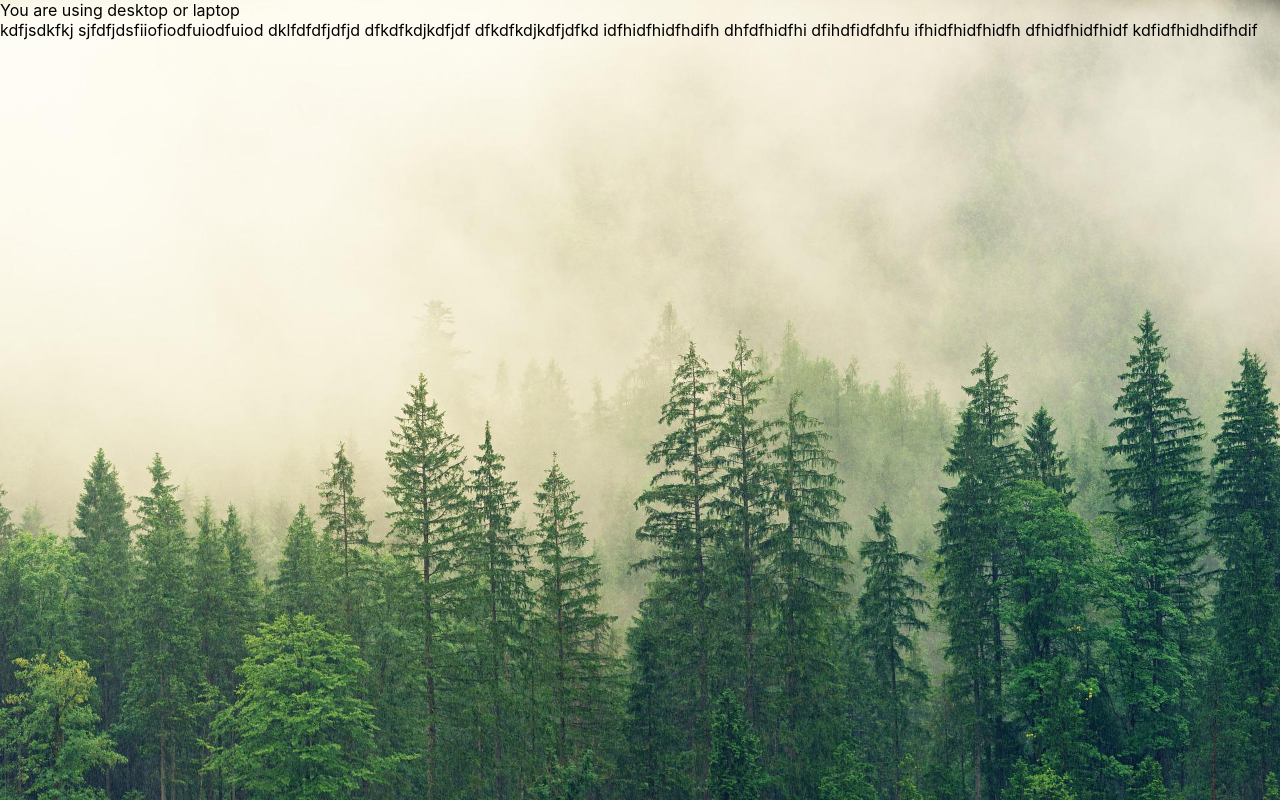
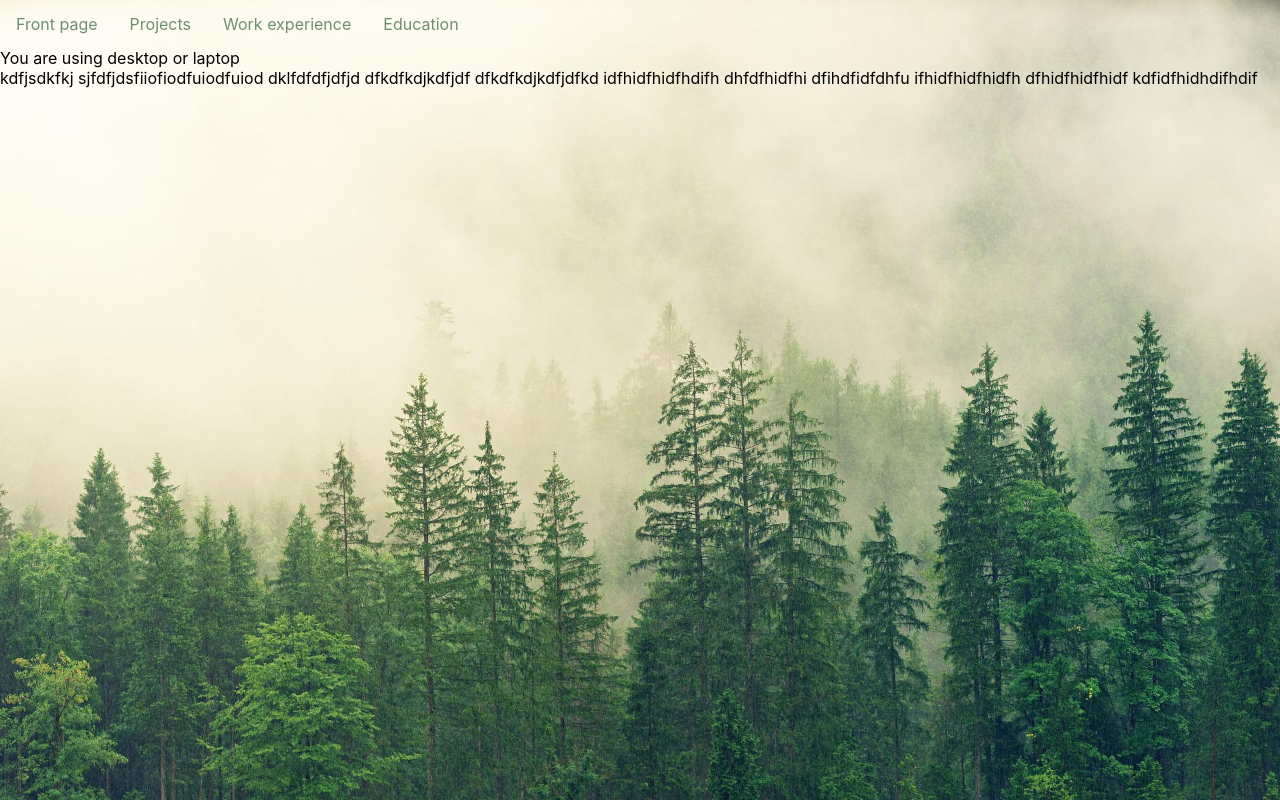
Before and after one commit to heliannika/portfolio, a React (Create React App) app: page / in a window 1280 px wide. Built offline with nearby package versions, Linux system fonts and the light colour scheme.

Commit message:
menu added

```diff
--- a/public/index.html
+++ b/public/index.html
@@ -24,7 +24,7 @@
       work correctly both with client-side routing and a non-root public URL.
       Learn how to configure a non-root public URL by running `npm run build`.
     -->
-    <title>React App</title>
+    <title>Heli Rajamäki</title>
   </head>
   <body>
     <noscript>You need to enable JavaScript to run this app.</noscript>
--- a/src/App.js
+++ b/src/App.js
@@ -11,14 +11,21 @@ function App() {
 
   return (
     <div className="container">
+      {/* Simple menu for navigation. */}
+      <nav>
+        <ul>
+          <li><a href="#">Front page</a></li>
+          <li><a href="#">Projects</a></li>
+          <li><a href="#">Work experience</a></li>
+          <li><a href="#">Education</a></li>
+        </ul>
+      </nav>
 
-      <nav></nav>
-
-        <div className="deviceTest">
-            {isDesktopOrLaptop && <p>You are using desktop or laptop</p>}
-            {isBigScreen && <p>You are using big screen</p>}
-            {isTabletOrMobile && <p>You are using a tablet or mobilephone</p>}
-        </div>
+      <div className="deviceTest">
+          {isDesktopOrLaptop && <p>You are using desktop or laptop</p>}
+          {isBigScreen && <p>You are using big screen</p>}
+          {isTabletOrMobile && <p>You are using a tablet or mobilephone</p>}
+      </div>
 
       <div>
         kdfjsdkfkj
--- a/src/styles/styles.css
+++ b/src/styles/styles.css
@@ -6,3 +6,36 @@
 p {
     margin: 0;
 }
+a {
+    margin: 0;
+}
+ul {
+    margin: 0;
+}
+
+nav ul {
+    list-style-type: none;
+    margin: 0;
+    padding: 0;
+    overflow: hidden;
+  }
+
+  nav li {
+    float: left;
+  }
+
+  nav li a {
+    display: block;
+    color: rgb(110, 143, 109);
+    text-align: center;
+    padding: 14px 16px;
+    text-decoration: none;
+  }
+
+  @media screen and (max-width: 600px) {
+    nav li {
+      float: none;
+      display: block;
+      text-align: left;
+    }
+  }
```
Also changed, not shown: 1 other file (tests, documents, lock files or other folders).
